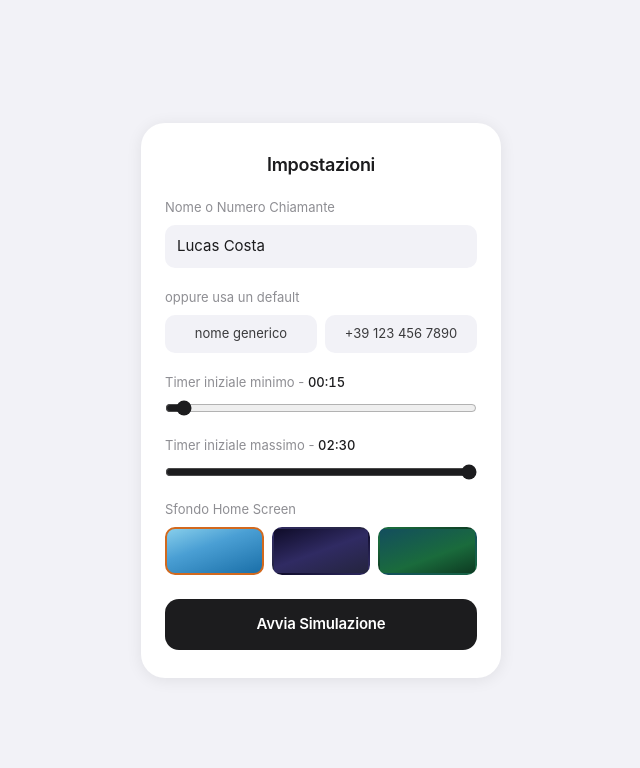
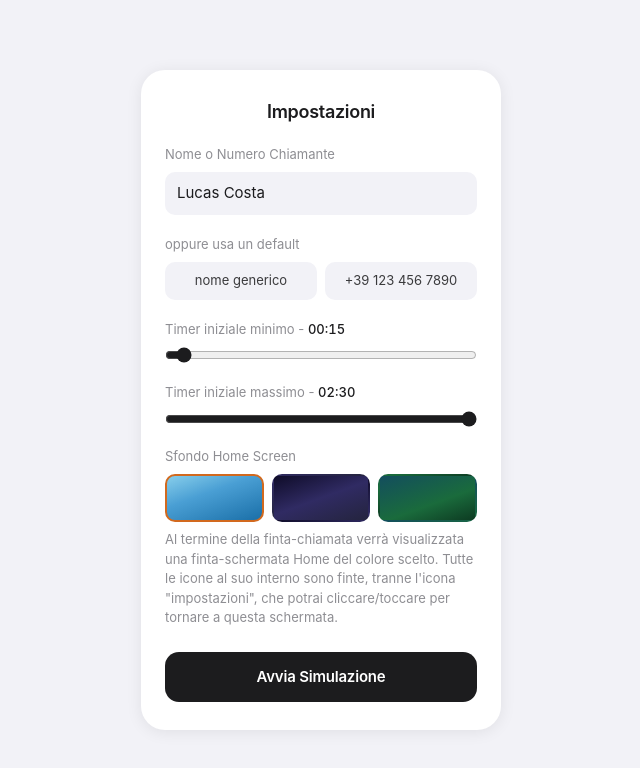
Before and after one commit to roxyle/call-simulator, a Next.js app: page / in a window 1280 px wide. Shown: the top 768 px of the page, without its empty margins (319-959 px from the left). Built offline with nearby package versions, Linux system fonts and the light colour scheme.

Commit message:
perf: added label under wallpaper choice, to let the user know that there are fake icons on the fake homescreen

```diff
--- a/src/components/fake-call/ConfigScreen.tsx
+++ b/src/components/fake-call/ConfigScreen.tsx
@@ -140,6 +140,10 @@ export default function ConfigScreen({config, onStart, onConfigChange}:Props){
                             )
                         }
                     </div>
+                    <label style={styles.label}>
+                        Al termine della finta-chiamata verrà visualizzata una finta-schermata Home del colore scelto.
+                        Tutte le icone al suo interno sono finte, tranne l&#39;icona &#34;impostazioni&#34;, che potrai cliccare/toccare per tornare a questa schermata.
+                    </label>
                 </div>
 
 
```
